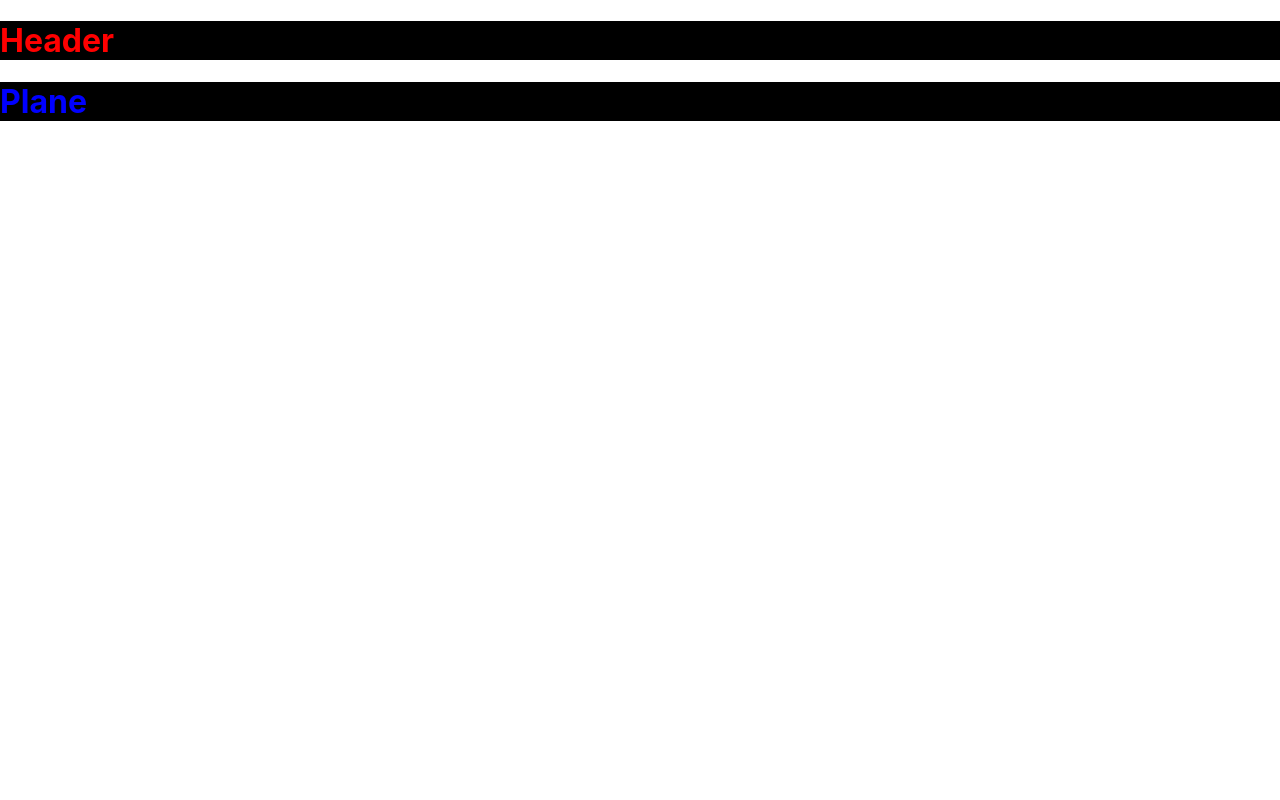
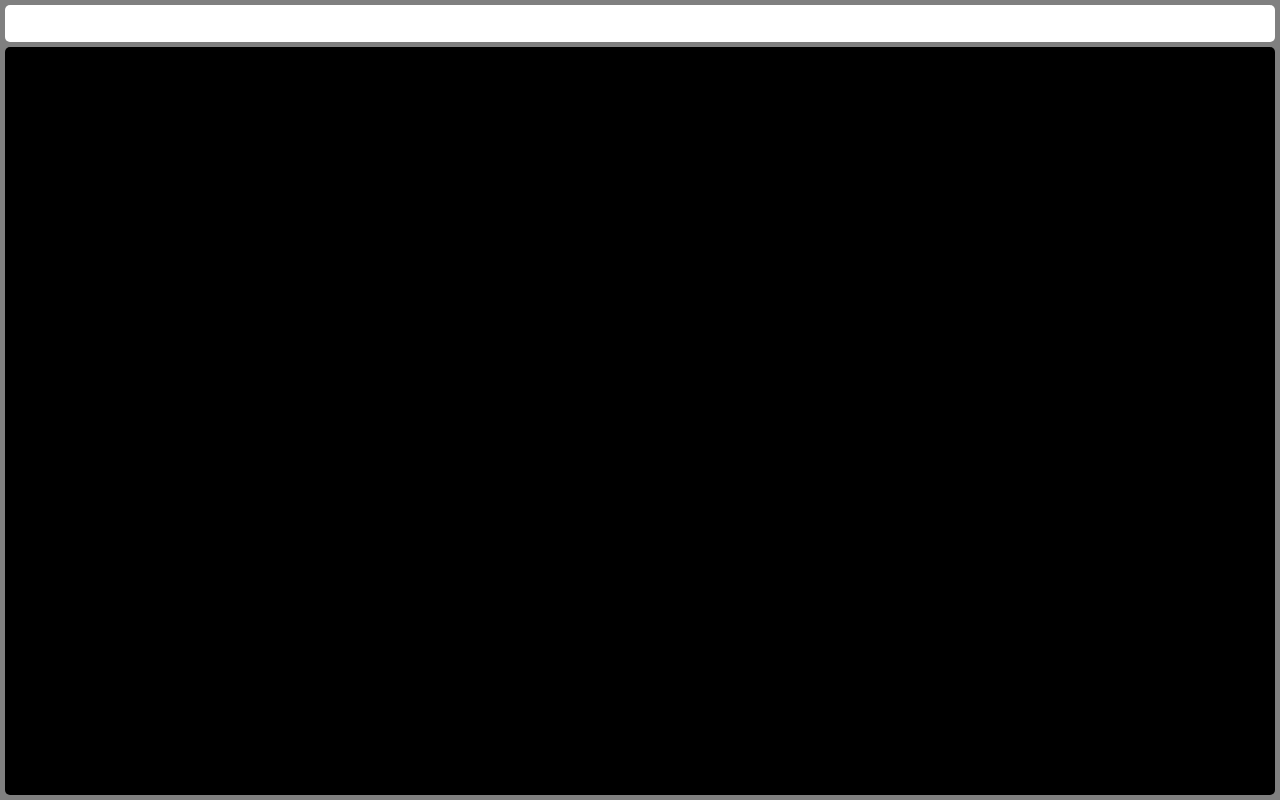
Before and after one commit to chopsticks-user/Physics-Simulation-Web-App, a React (Create React App) app: page / in a window 1280 px wide. Built offline with nearby package versions, Linux system fonts and the light colour scheme.

Commit message:
Added styling

```diff
--- a/src/components/Header.js
+++ b/src/components/Header.js
@@ -2,18 +2,10 @@ import PropTypes from "prop-types"
 
 const Header = (props) => {
   return (
-    <header>
-      <div className="header-container">
-        {/* <h1 style={{color: "red"}}>{props.title}</h1> */}
-        <h1 style={headerStyle}>{props.title}</h1>
-      </div>
-    </header>
+    <div className="header-container">
+
+    </div>
   )
-}
-
-const headerStyle = {
-    color: "red",
-    backgroundColor: "black",
 }
 
 Header.defaultProps = {
--- a/src/components/Plane.js
+++ b/src/components/Plane.js
@@ -2,18 +2,10 @@ import PropTypes from "prop-types"
 
 const Plane = (props) => {
   return (
-    <main>
-        <div className="plane-container">
-            {/* <h1 style={{color: "blue"}}>{props.title}</h1> */}
-            <h1 style={planeStyle}>{props.title}</h1>
-        </div>
-    </main>
+    <div className="plane-container">
+
+    </div>
   )
-}
-
-const planeStyle = {
-    color: "blue",
-    backgroundColor: "black",
 }
 
 Plane.defaultProps = {
--- a/src/index.css
+++ b/src/index.css
@@ -1,5 +1,20 @@
+* {
+  box-sizing: border-box;
+  margin: 0;
+  padding: 0;
+  --body-border: 0px dashed black;
+  --body-padding: 5px;
+  --components-border: 0px dashed red;
+  --components-border-radius: 5px;
+  --header-background-color: white;
+  --header-height-to-body: 5%;
+  --plane-background-color: black;
+}
+
 body {
   margin: 0;
+  background-color: gray;
+  font-size: 16;
   font-family: -apple-system, BlinkMacSystemFont, 'Segoe UI', 'Roboto', 'Oxygen',
     'Ubuntu', 'Cantarell', 'Fira Sans', 'Droid Sans', 'Helvetica Neue',
     sans-serif;
@@ -11,3 +26,29 @@ code {
   font-family: source-code-pro, Menlo, Monaco, Consolas, 'Courier New',
     monospace;
 }
+
+
+.container {
+  padding: var(--body-padding);
+  height: 100vh;
+  width: 100%;
+  border: var(--body-border);
+  display: flex;
+  flex-direction: column;
+}
+
+.header-container {
+  height: var(--header-height-to-body);
+  margin-bottom: var(--body-padding);
+  border: var(--components-border);
+  border-radius: var(--components-border-radius);
+  background-color: var(--header-background-color);
+}
+
+.plane-container {
+  /* height: var(100% - var(--body-padding) * 3 - var(--header-height-to-body)); */
+  height: 100%;
+  border: var(--components-border);
+  border-radius: var(--components-border-radius);
+  background-color: var(--plane-background-color);
+}
```
